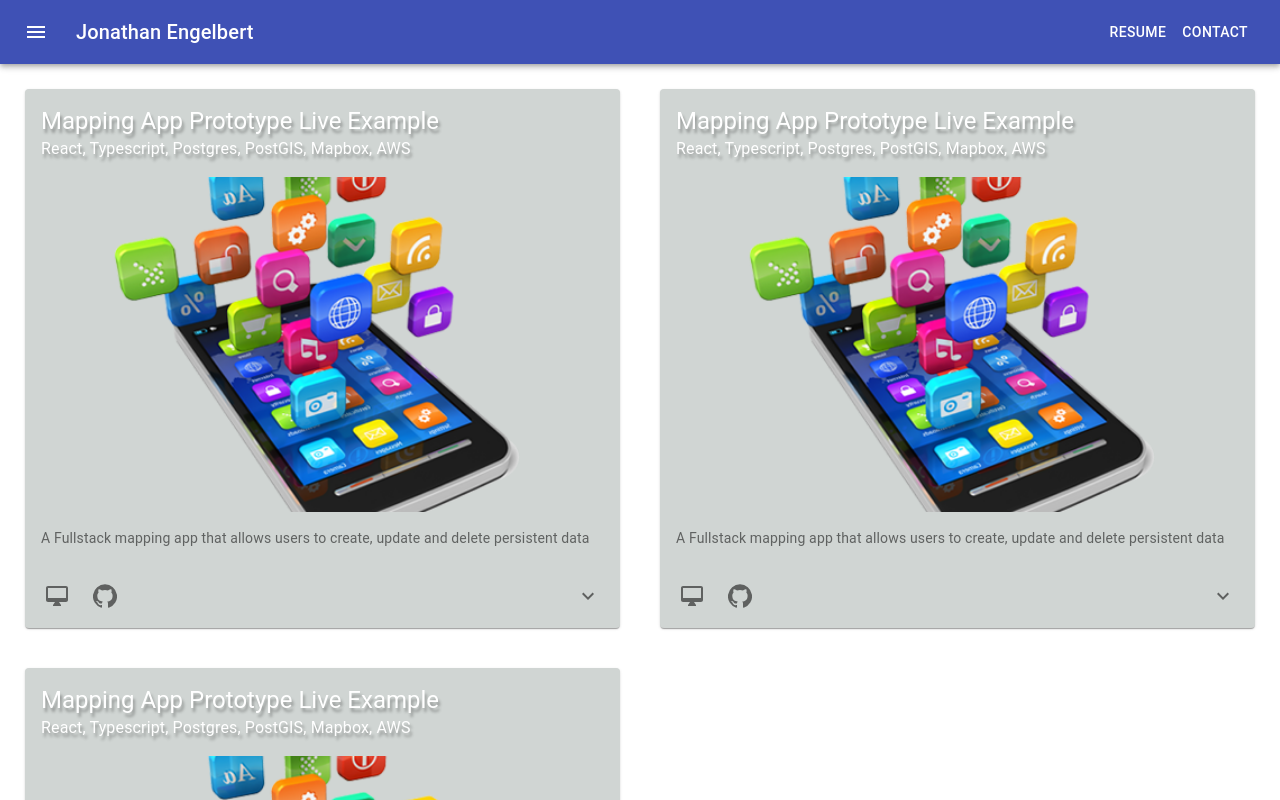
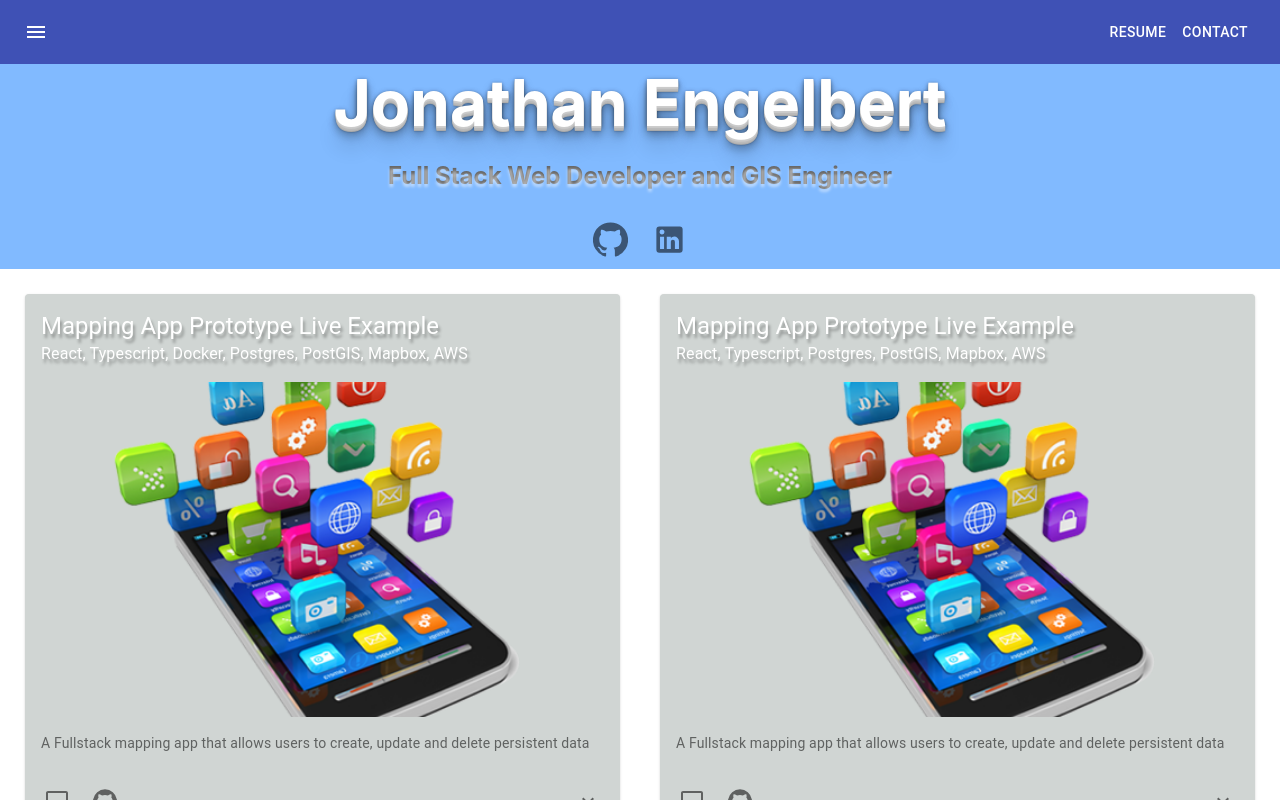
Before and after one commit to jonathanengelbert/portfolio, a React (Create React App) app: page / in a window 1280 px wide. Shown: the top 800 px of the page. Built offline with nearby package versions, Linux system fonts and the light colour scheme.

Commit message:
Adds header. Reorganizes Nav

```diff
--- a/src/App.tsx
+++ b/src/App.tsx
@@ -1,6 +1,7 @@
 import React from 'react';
 import Nav from './components/Nav/Nav';
 import ProjectCard from "./components/ProjectCard/ProjectCard";
+import Header from "./components/Header/Header";
 
 // MATERIAL UI CONFIG
 import Grid from '@material-ui/core/Grid';
@@ -11,9 +12,9 @@ import './appStyles.scss';
 function App() {
     return (
         <div className="app">
-            <header className="App-header">
-            </header>
-            <Nav/>
+            <Nav></Nav>
+            <Header />
+
             <main>
                 <Grid
                     container
@@ -26,7 +27,7 @@ function App() {
                     <Grid item xs={12} sm={6}>
                         <ProjectCard
                             title={'Mapping App Prototype Live Example'}
-                            stack={'React, Typescript, Postgres, PostGIS, Mapbox, AWS'}
+                            stack={'React, Typescript, Docker, Postgres, PostGIS, Mapbox, AWS'}
                             shortDescription={'A Fullstack mapping app that allows users to create, update and delete persistent data'}
                             longDescription={`Lorem ipsum dolor sit amet, consectetur adipiscing elit, sed do eiusmod tempor
                 incididunt ut labore et dolore magna aliqua. Ut enim ad minim veniam, quis nostrud exercitation
--- /dev/null
+++ b/src/components/Header/Header.tsx
@@ -0,0 +1,36 @@
+import React from 'react';
+
+// MATERIAL UI config
+import GitHubIcon from '@material-ui/icons/GitHub';
+import LinkedInIcon from '@material-ui/icons/LinkedIn';
+
+import './headerStyles.scss';
+import TablePaginationActions from "@material-ui/core/TablePagination/TablePaginationActions";
+import IconButton from "@material-ui/core/IconButton";
+import {openInNewWindow} from "../../utils";
+import CardActions from "@material-ui/core/CardActions";
+
+const Header = () => {
+    return (
+        <header className={'app-header'}>
+            <h1>Jonathan Engelbert</h1>
+            <h2>Full Stack Web Developer and GIS Engineer</h2>
+            <IconButton
+                aria-label="Personal Github"
+
+                onClick={() => openInNewWindow('https://github.com/jonathanengelbert')}
+            >
+                <GitHubIcon fontSize={"large"}/>
+            </IconButton>
+            <IconButton
+                aria-label="Source Code"
+                onClick={() => openInNewWindow('https://www.linkedin.com/in/jonathan-engelbert/')}
+            >
+                <LinkedInIcon fontSize={"large"}/>
+            </IconButton>
+        </header>
+    )
+};
+
+
+export default Header;
--- /dev/null
+++ b/src/components/Header/headerStyles.scss
@@ -0,0 +1,34 @@
+.app-header {
+  margin: 0;
+  text-align: center;
+  background-color: #81baff;
+  //min-height: 10vw;
+  color: white;
+
+  h1 {
+    margin: 0;
+    font-size: 4rem;
+
+    text-shadow: 0 1px 0 #ccc,
+    0 2px 0 #c9c9c9,
+    0 3px 0 #bbb,
+    0 4px 0 #b9b9b9,
+    0 5px 0 #aaa,
+    0 6px 1px rgba(0,0,0,.1),
+    0 0 5px rgba(0,0,0,.1),
+    0 1px 3px rgba(0,0,0,.3),
+    0 3px 5px rgba(0,0,0,.2),
+    0 5px 10px rgba(0,0,0,.25),
+    0 10px 10px rgba(0,0,0,.2),
+    0 20px 20px rgba(0,0,0,.15);
+  }
+
+  h2 {
+    background-color: #666666;
+    -webkit-background-clip: text;
+    -moz-background-clip: text;
+    background-clip: text;
+    color: transparent;
+    text-shadow: rgba(255,255,255,0.5) 0px 3px 3px;
+  }
+}
--- a/src/components/Nav/Nav.tsx
+++ b/src/components/Nav/Nav.tsx
@@ -24,19 +24,19 @@ export default function Nav() {
     const classes = useStyles();
 
     return (
-        <div className={classes.root}>
+        <nav className={classes.root}>
             <AppBar position="static">
                 <Toolbar>
                     <IconButton edge="start" className={classes.menuButton} color="inherit" aria-label="menu">
                         <MenuIcon />
                     </IconButton>
                     <Typography variant="h6" className={classes.title}>
-                        Jonathan Engelbert
+                        {/*JE*/}
                     </Typography>
                     <Button color="inherit">Resume</Button>
                     <Button color="inherit">Contact</Button>
                 </Toolbar>
             </AppBar>
-        </div>
+        </nav>
     );
 }
```
